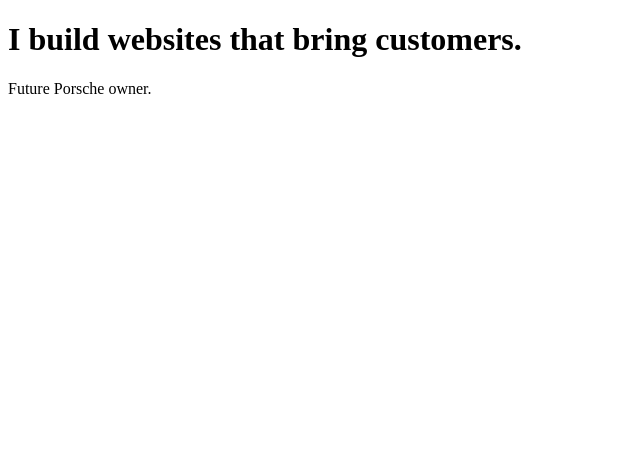
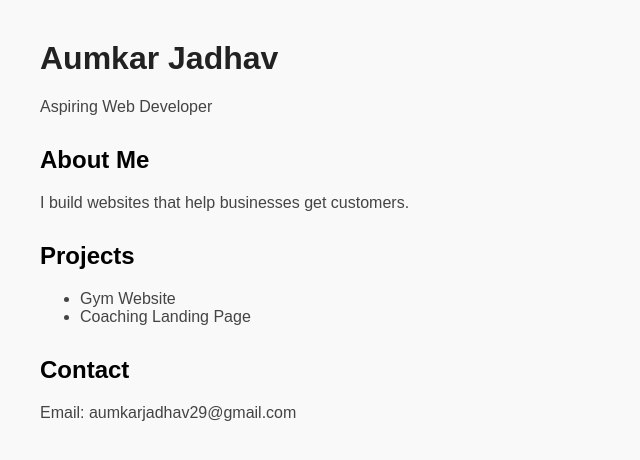
Before and after one commit to aumkarjadhav-webdeveloper/test-git, a plain HTML site: page index.html in a window 1280 px wide. Shown: the whole page, without its empty margins (0-640 px from the left). Drawn offline with Linux system fonts and the light colour scheme.

Commit message:
Basic portfolio layout

```diff
--- a/index.html
+++ b/index.html
@@ -1,10 +1,28 @@
+
+</html>
 <!DOCTYPE html>
 <html>
 <head>
-  <title>Aumkar | Web Developer</title>
+  <title>Aumkar | Portfolio</title>
+  <link rel="stylesheet" href="style.css">
 </head>
+
 <body>
-  <h1>I build websites that bring customers.</h1>
-  <p>Future Porsche owner.</p>
+
+  <h1>Aumkar Jadhav</h1>
+  <p>Aspiring Web Developer</p>
+
+  <h2>About Me</h2>
+  <p>I build websites that help businesses get customers.</p>
+
+  <h2>Projects</h2>
+  <ul>
+    <li>Gym Website</li>
+    <li>Coaching Landing Page</li>
+  </ul>
+
+  <h2>Contact</h2>
+  <p>Email: aumkarjadhav29@gmail.com</p>
+
 </body>
 </html>
--- /dev/null
+++ b/style.css
@@ -0,0 +1,17 @@
+body {
+  font-family: Arial, sans-serif;
+  margin: 40px;
+  background: #f9f9f9;
+}
+
+h1 {
+  color: #222;
+}
+
+h2 {
+  margin-top: 30px;
+}
+
+p, li {
+  color: #444;
+}
```
